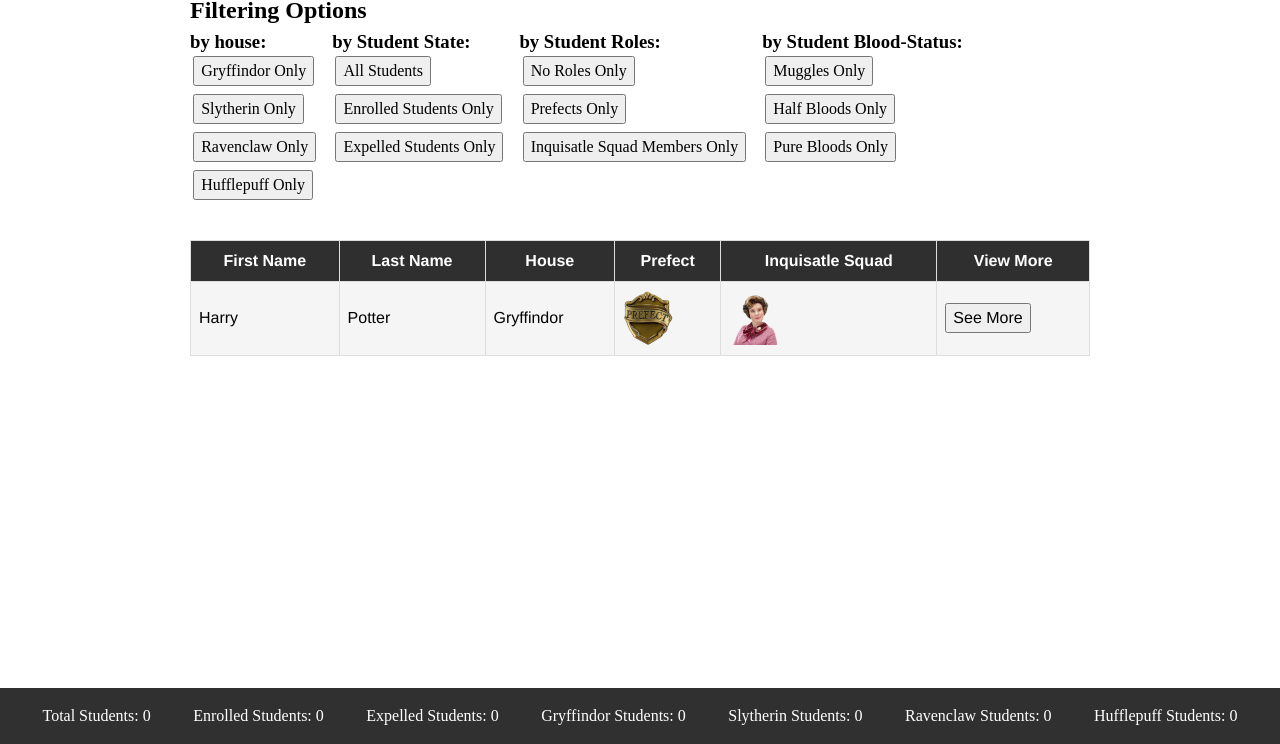
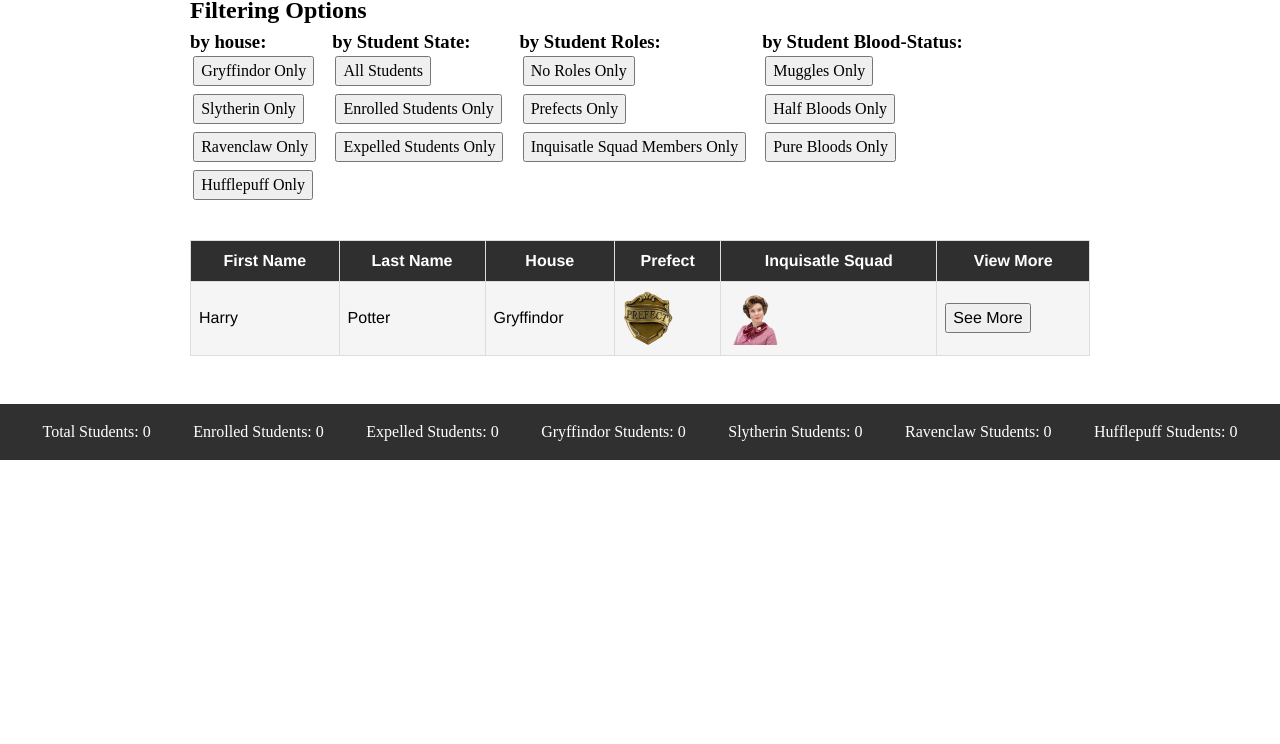
Before and after one commit to Caro8866/11C.04.04, a plain HTML site: page index.html in a window 1280 px wide. Shown: the part 56-800 px from the top of the page. Drawn offline with Linux system fonts and the light colour scheme; no server answers.

Commit message:
fix overlap

```diff
--- a/style.css
+++ b/style.css
@@ -129,6 +129,7 @@ table {
   font-family: Helvetica, Arial, sans-serif, sans-serif;
   border-collapse: collapse;
   width: 100%;
+  margin-bottom: 3rem;
 }
 
 thead {
@@ -153,7 +154,7 @@ tr:nth-child(even) {
 .studentStatistics {
   background-color: rgb(48, 48, 48);
   color: white;
-  position: fixed;
+  position: sticky;
   bottom: 0;
   width: 100%;
   padding: 1rem 0;
```
